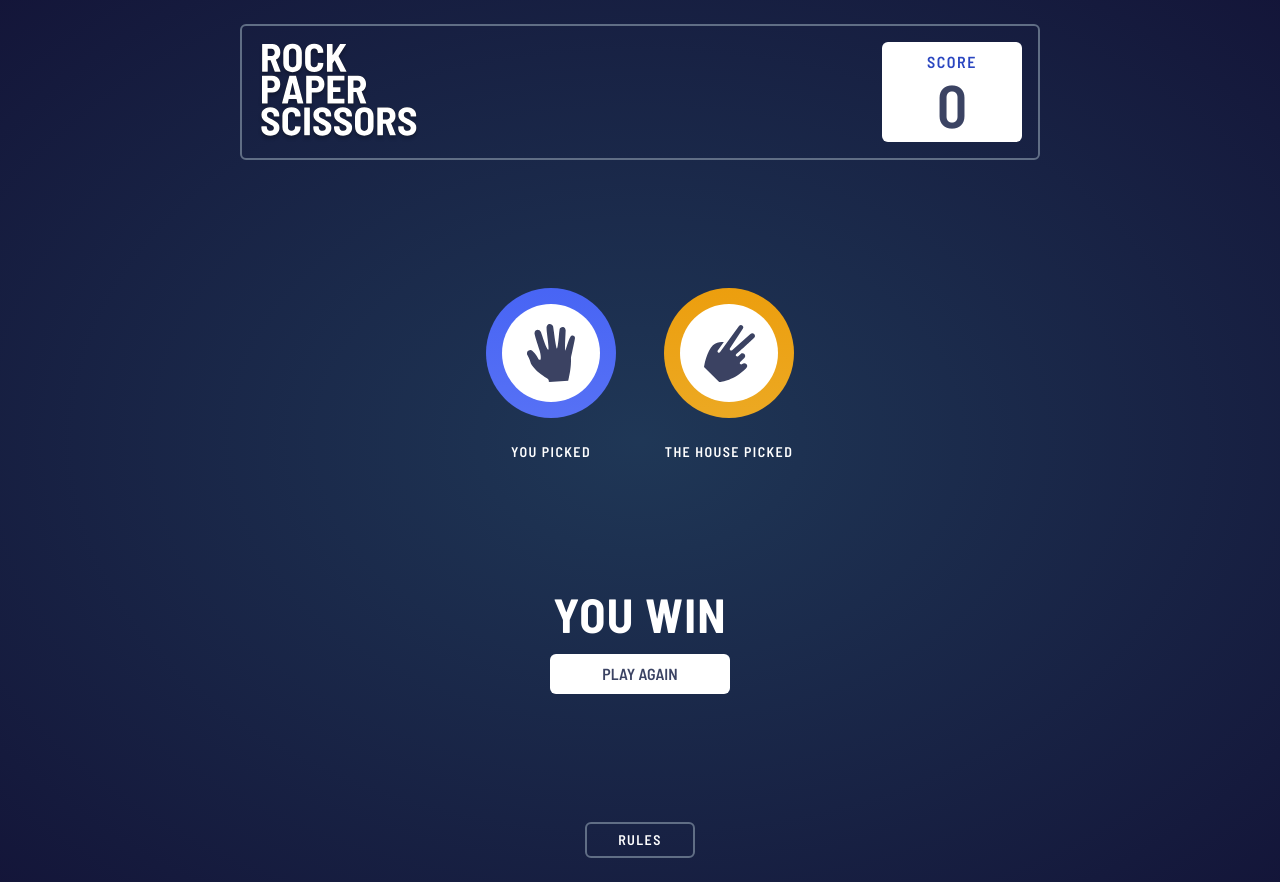
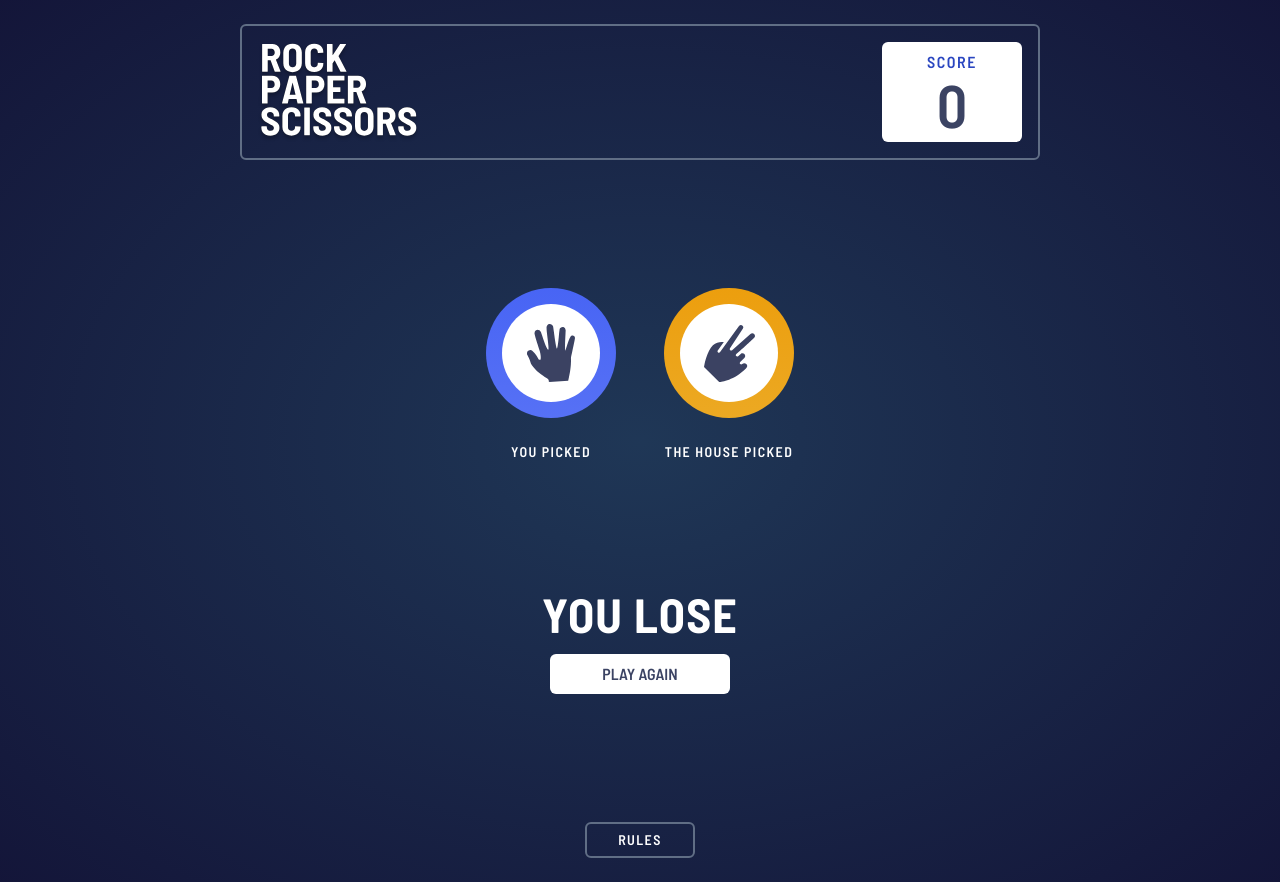
Before and after one commit to br14nn/rock-paper-scissors, a Next.js app: page / in a window 1280 px wide. Both pictures are taken after a click on the button 549 px from the left and 329 px from the top of the page. Built offline with nearby package versions, Linux system fonts and the light colour scheme.

Commit message:
added scoring functionality

```diff
--- a/src/components/custom/OpponentPickingPhase.tsx
+++ b/src/components/custom/OpponentPickingPhase.tsx
@@ -8,11 +8,21 @@ import PlayAgainButton from "@/components/custom/PlayAgainButton";
 import useGameMasterStore from "@/utils/store/gameMaster.store";
 
 const OpponentPickingPhase = () => {
-  const { phase, playerPick, opponentPick, updateOpponentPick } =
-    useGameMasterStore();
+  const {
+    phase,
+    playerPick,
+    opponentPick,
+    currentWinner,
+    incrementScore,
+    resetScore,
+    updateCurrentWinner,
+    updateOpponentPick,
+    updatePhase,
+  } = useGameMasterStore();
 
   useEffect(() => {
     handleOpponentPick();
+    handleWinner();
   });
 
   const handleOpponentPick = () => {
@@ -23,7 +33,31 @@ const OpponentPickingPhase = () => {
         if (randomNum === 1) updateOpponentPick("rock");
         if (randomNum === 2) updateOpponentPick("paper");
         if (randomNum === 3) updateOpponentPick("scissors");
+        updatePhase("winnerAnnouncingPhase");
       }, 2000);
+    }
+  };
+
+  const handleWinner = () => {
+    if (phase === "winnerAnnouncingPhase" && currentWinner === undefined) {
+      if (playerPick === opponentPick) {
+        return updateCurrentWinner("draw");
+      }
+
+      if (
+        (playerPick === "rock" && opponentPick === "scissors") ||
+        (playerPick === "paper" && opponentPick === "rock") ||
+        (playerPick === "scissors" && opponentPick === "paper")
+      ) {
+        incrementScore();
+        return updateCurrentWinner("player");
+      } else if (
+        (playerPick === "rock" && opponentPick === "paper") ||
+        (playerPick === "paper" && opponentPick === "scissors") ||
+        (playerPick === "scissors" && opponentPick === "rock")
+      ) {
+        return updateCurrentWinner("house");
+      }
     }
   };
 
@@ -159,11 +193,16 @@ const OpponentPickingPhase = () => {
             </p>
           </div>
         </div>
-        {/* {phase === "winnerAnnouncingPhase" && } */}
-        <div className="flex flex-col items-center gap-4">
-          <p className="text-5xl font-bold tracking-wide text-white">YOU WIN</p>
-          <PlayAgainButton />
-        </div>
+        {phase === "winnerAnnouncingPhase" && (
+          <div className="flex flex-col items-center gap-4">
+            <p className="text-5xl font-bold tracking-wide text-white">
+              {currentWinner === "player" && "YOU WIN"}
+              {currentWinner === "house" && "YOU LOSE"}
+              {currentWinner === "draw" && "DRAW"}
+            </p>
+            <PlayAgainButton />
+          </div>
+        )}
       </>
     );
   }
--- a/src/components/custom/PlayAgainButton.tsx
+++ b/src/components/custom/PlayAgainButton.tsx
@@ -1,11 +1,16 @@
+"use client";
+
 import Button from "@/components/ui/Button";
 
 import useGameMasterStore from "@/utils/store/gameMaster.store";
 
 const PlayAgainButton = () => {
-  const playAgain = useGameMasterStore((state) => state.playAgain);
+  const { currentWinner, resetScore, playAgain } = useGameMasterStore(
+    (state) => state,
+  );
 
   const handleClick = () => {
+    if (currentWinner === "house") resetScore();
     playAgain();
   };
 
--- a/src/components/custom/Scoreboard.tsx
+++ b/src/components/custom/Scoreboard.tsx
@@ -1,4 +1,10 @@
+"use client";
+
+import useGameMasterStore from "@/utils/store/gameMaster.store";
+
 const Scoreboard = () => {
+  const score = useGameMasterStore((state) => state.score);
+
   return (
     <div className="flex w-full max-w-[800px] flex-row items-center justify-between rounded-md border-2 border-header-outline p-4">
       <svg
@@ -58,7 +64,7 @@ const Scoreboard = () => {
         <p className="text-sm tracking-widest text-score-text xl:text-base">
           SCORE
         </p>
-        <p className="text-5xl text-dark-text xl:text-6xl">0</p>
+        <p className="text-5xl text-dark-text xl:text-6xl">{score}</p>
       </div>
     </div>
   );
--- a/src/utils/store/gameMaster.store.ts
+++ b/src/utils/store/gameMaster.store.ts
@@ -9,9 +9,13 @@ interface IGameMasterState {
     | "winnerAnnouncingPhase";
   playerPick: "rock" | "paper" | "scissors" | undefined;
   opponentPick: "rock" | "paper" | "scissors" | undefined;
+  currentWinner: undefined | "player" | "house" | "draw";
+  incrementScore: () => void;
+  resetScore: () => void;
   updatePhase: (phase: IGameMasterState["phase"]) => void;
   updatePlayerPick: (pick: IGameMasterState["playerPick"]) => void;
   updateOpponentPick: (pick: IGameMasterState["opponentPick"]) => void;
+  updateCurrentWinner: (winner: IGameMasterState["currentWinner"]) => void;
   playAgain: () => void;
 }
 
@@ -21,14 +25,19 @@ const useGameMasterStore = create<IGameMasterState>()(
     phase: "playerPickingPhase",
     playerPick: undefined,
     opponentPick: undefined,
+    currentWinner: undefined,
+    incrementScore: () => set((state) => ({ score: state.score + 1 })),
+    resetScore: () => set(() => ({ score: 0 })),
     updatePhase: (phase) => set(() => ({ phase: phase })),
     updatePlayerPick: (pick) => set(() => ({ playerPick: pick })),
     updateOpponentPick: (pick) => set(() => ({ opponentPick: pick })),
+    updateCurrentWinner: (winner) => set(() => ({ currentWinner: winner })),
     playAgain: () =>
       set(() => ({
         phase: "playerPickingPhase",
         playerPick: undefined,
         opponentPick: undefined,
+        currentWinner: undefined,
       })),
   })),
 );
--- a/tailwind.config.ts
+++ b/tailwind.config.ts
@@ -8,6 +8,9 @@ const config: Config = {
   ],
   theme: {
     extend: {
+      minHeight: {
+        screen: "100svh",
+      },
       screens: {
         sm: "640px",
         // => @media (min-width: 640px) { ... }
```
